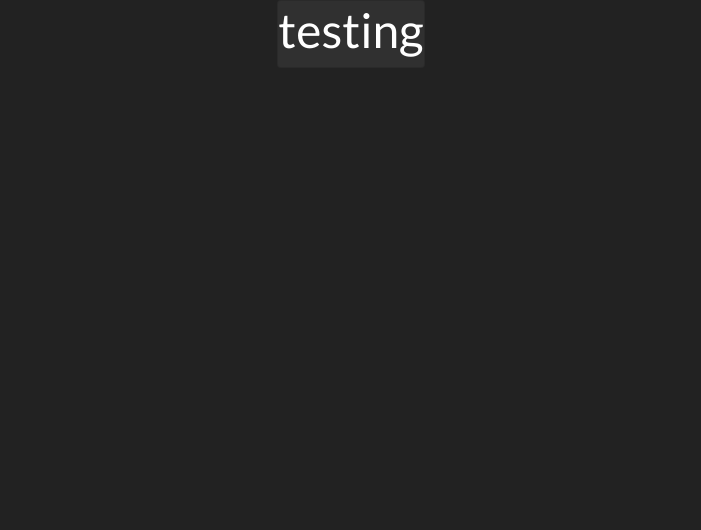
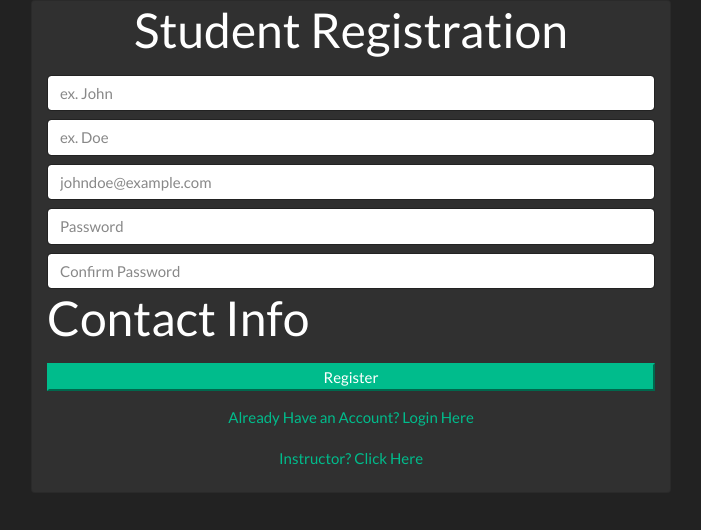
Before and after one commit to avryabadd/3100finalproj, a plain HTML site: page index.html in a window 1280 px wide. Shown: the whole page, without its empty margins (289-990 px from the left). Drawn offline with nearby package versions, Linux system fonts and the light colour scheme.

```diff
--- a/index.html
+++ b/index.html
@@ -7,9 +7,23 @@
     <link rel="stylesheet" href="https://cdn.jsdelivr.net/npm/bootswatch@4.5.2/dist/darkly/bootstrap.min.css" integrity="sha384-nNK9n28pDUDDgIiIqZ/MiyO3F4/9vsMtReZK39klb/MtkZI3/LtjSjlmyVPS3KdN" crossorigin="anonymous">
 </head>
 <body>
+    <!--Start the card body for student registration-->
     <div class="d-flex justify-content-center">
-        <form class="card">
-            <h1>testing</h1>
+        <form class="card col-12 col-md-4 col-lg-6">
+            <h1 class ="text-center">Student Registration</h1>
+            <input id="txtFirstName" class="form-control mt-2" type="text" aria-label="firstname" placeholder="ex. John">
+            <input id="txtLastName" class="form-control mt-2" type="text" aria-label="lastname" placeholder="ex. Doe">
+            <input id="txtEmail" class="form-control mt-2" type="email" aria="email" placeholder="johndoe@example.com">
+            <input id="txtPassword" class="form-control mt-2" type="password" aria="password" placeholder="Password">
+            <input id="txtConfirmPassword" class="form-control mt-2" type="password" aria="password" placeholder="Confirm Password">
+            <h1>Contact Info</h1>
+            <button id="studentRegister" type="button" class="btn-success mt-2"> Register </button>
+            <button id="btnStudentLoginSwitch" type="button" class="btn btn-link mt-2"> Already Have an Account? Login Here </button>
+            <button id="instructorSwitch" type="button" class="btn btn-link mt-1 mb-3"> Instructor? Click Here </button>
+
+
+
+
         </form>
     </div>
 
```
